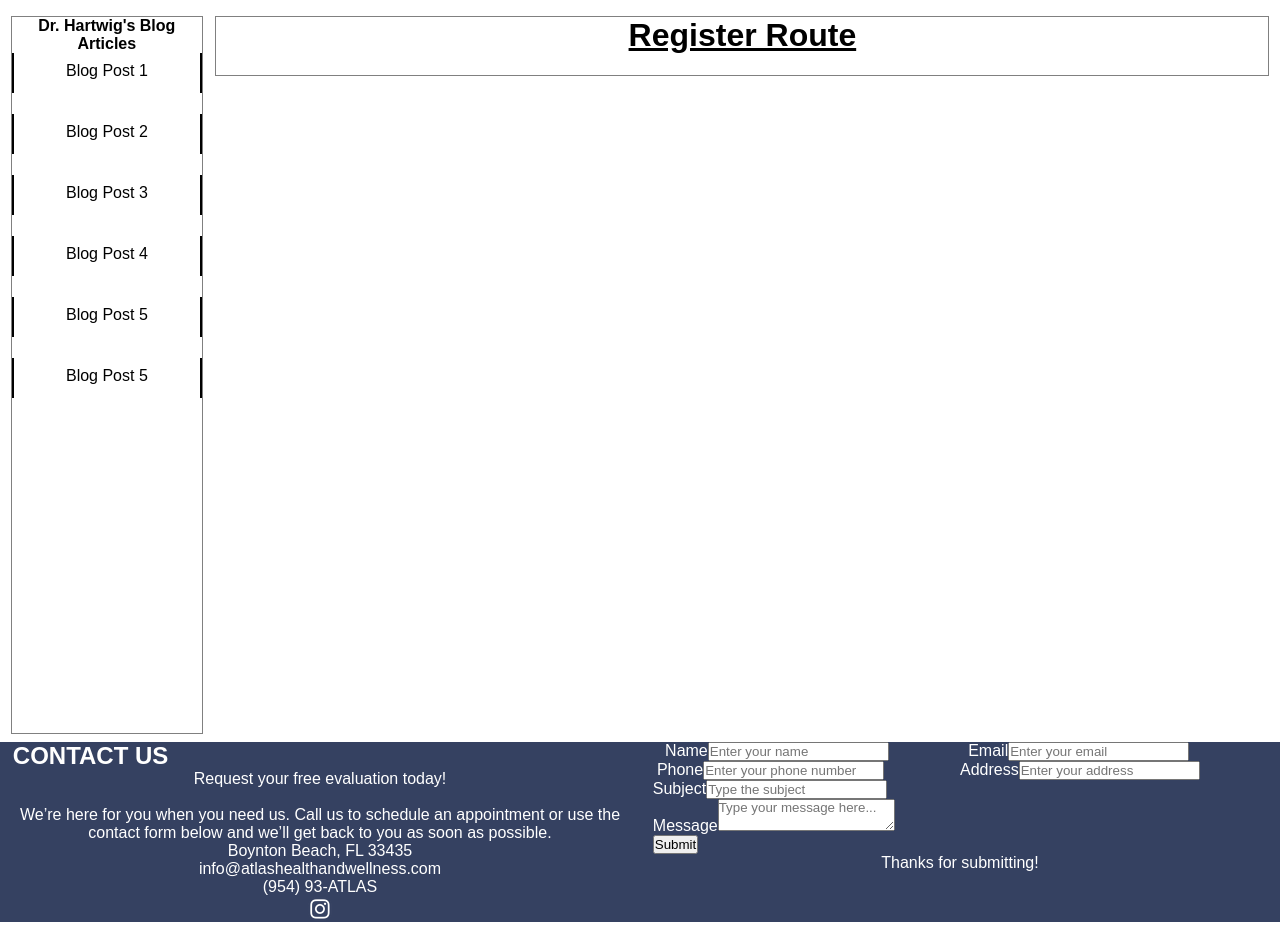
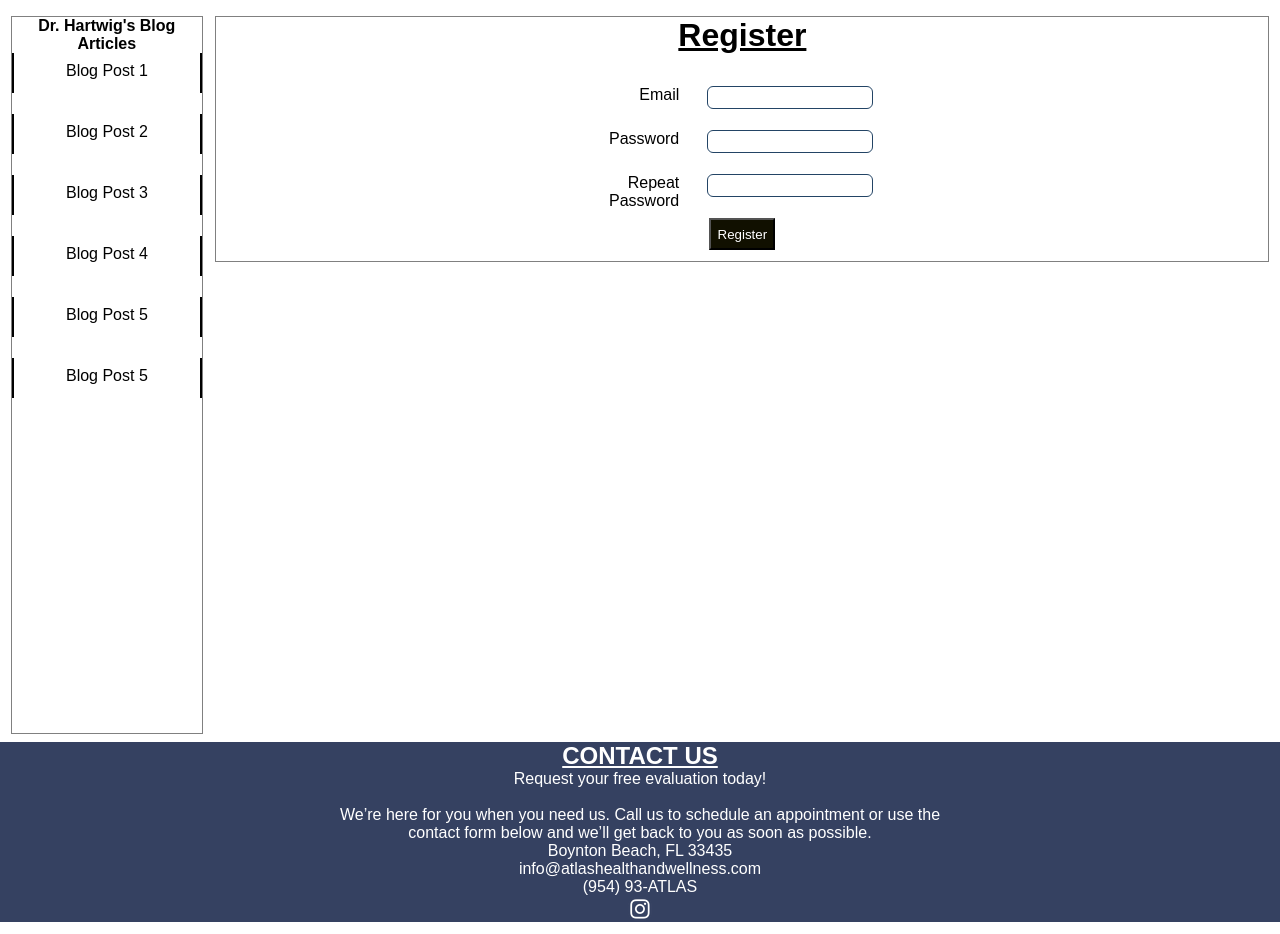
Before and after one commit to jeanmariemcc/KU-P6-Project, a React (Create React App) app: page /register in a window 1280 px wide. Shown: the part 240-1174 px from the top of the page. Built offline with nearby package versions, Linux system fonts and the light colour scheme.

Commit message:
update footer and working on register page
updated the footer and working on register page

```diff
--- a/package.json
+++ b/package.json
@@ -8,6 +8,7 @@
     "@testing-library/user-event": "^12.8.3",
     "react": "^17.0.2",
     "react-dom": "^17.0.2",
+    "react-router-dom": "^6.0.2",
     "react-scripts": "4.0.3",
     "web-vitals": "^1.1.2"
   },
--- a/src/Components/Footer.js
+++ b/src/Components/Footer.js
@@ -34,91 +34,6 @@ class Footer extends React.Component {
 							</a>
 						</p>
 					</div>
-					<div id="right">
-						<p display="none"></p>
-						<p display="none"></p>
-
-						<form>
-							<p display="none"></p>
-
-							<div id="parent">
-								<p display="none"></p>
-
-								<div id="left">
-									<label>Name</label>
-									<input
-										type="text"
-										name="name"
-										required="yes"
-										placeholder="Enter your name"
-										maxlength="100"
-										value=""
-									/>
-								</div>
-								<div id="right">
-									<label>Email</label>
-									<input
-										type="email"
-										name="email"
-										required=""
-										placeholder="Enter your email"
-										pattern="^.+@.+\.[a-zA-Z]{2,63}$"
-										maxlength="250"
-										value=""
-									/>
-								</div>
-							</div>
-							<p display="none"></p>
-
-							<div id="parent">
-								<div id="left">
-									<label>Phone</label>
-									<input
-										type="tel"
-										name="phone"
-										required=""
-										placeholder="Enter your phone number"
-										maxlength="50"
-										value=""
-									/>
-								</div>
-								<div id="right">
-									<label>Address</label>
-									<input
-										type="text"
-										name="address"
-										placeholder="Enter your address"
-										maxlength="250"
-										value=""
-									/>
-								</div>
-								<p display="none"></p>
-							</div>
-							<p display="none"></p>
-							<div>
-								<label>Subject</label>
-								<input
-									type="text"
-									name="subject"
-									placeholder="Type the subject"
-									value=""
-								/>
-							</div>
-							<p display="none"></p>
-							<div>
-								<label>Message</label>
-								<textarea placeholder="Type your message here..."></textarea>
-							</div>
-							<p display="none"></p>
-
-							<button>
-								<span>Submit</span>
-							</button>
-							<p>
-								<span>Thanks for submitting!</span>
-							</p>
-						</form>
-					</div>
 				</div>
 			</footer>
 		);
--- a/src/Components/Register.js
+++ b/src/Components/Register.js
@@ -6,8 +6,27 @@ class Register extends React.Component {
 		// console.log(links);
 		return (
 			<main className="Main">
-				<h1>Register Route</h1>
-				{/* <Posts /> */}
+				<h1>Register</h1>
+				<form>
+                    <div className="form-control">
+                        <label for="email">Email</label>
+                        <input name="email" type="text"/>
+                    </div>
+
+                    <div className="form-control">
+                        <label for="password">Password</label>
+                        <input name="password" type="password"/>
+                    </div>
+
+                    <div className="form-control">
+                        <label for="rePassword">Repeat Password</label>
+                        <input name="rePassword" type="password"/>
+                    </div>
+
+                    <div className="form-control">
+                        <button type="submit">Register</button>
+                    </div>
+                </form>
 			</main>
 		);
 	}
--- a/src/index.css
+++ b/src/index.css
@@ -149,6 +149,45 @@ aside .listItem:hover {
 
 /* ------------------------------------------------------------------------------- */
 
+/* Login/Register Styles */
+
+.Login, .Register {
+    width: 83%;
+    display: inline-block;
+    vertical-align: top;
+   }
+   .form-control {
+    width: 30%;
+    margin: 0 auto;
+    padding: 1%;
+    text-align: center;
+   }
+   label {
+    float: left;
+    width: 30%;
+    text-align: right;
+   }
+   input {
+    text-align: center;
+    border:1px solid #234465;
+    padding: 1%;
+    width: 50%;
+    border-radius: 6px;
+    color: #234465;
+   }
+   form button {
+    width: auto;
+    padding: 2%;
+	background-color: #111000;
+	color: white
+   }
+
+   form button:hover {
+	   background-color: #626366;
+   }
+
+/* ------------------------------------------------------------------------------- */
+
 /* Aside Styles */
 
 .Aside {
@@ -271,6 +310,11 @@ h1 {
 	text-align: center;
 }
 
+.Footer h2 {
+	text-align: center;
+	text-decoration: underline;
+}
+
 #parent {
 	display: flex;
 	justify-content: space-around;
```
Also changed, not shown: api/models/User.js (added, +48 -0 lines), 1 other file (tests, documents, lock files or other folders).
